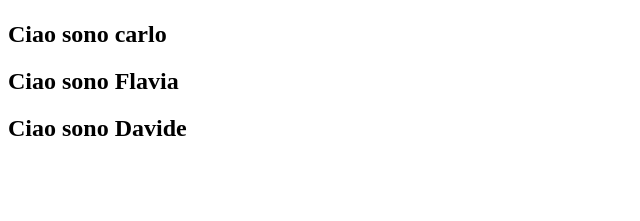
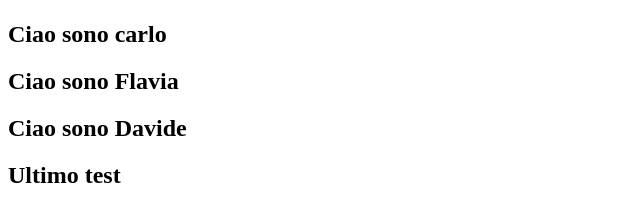
Before and after one commit to alessiobonetti/test-team-7, a plain HTML site: page index.html in a window 1280 px wide. Shown: the part 59-280 px from the top of the page, without its empty margins (0-640 px from the left). Drawn offline with Linux system fonts and the light colour scheme.

Commit message:
ultimo test

```diff
--- a/index.html
+++ b/index.html
@@ -13,5 +13,8 @@
     <h2>Ciao sono Flavia</h2>
 
     <h2>Ciao sono Davide</h2>
+
+    <h2>Ultimo test</h2>
+
 </body>
 </html>
```
